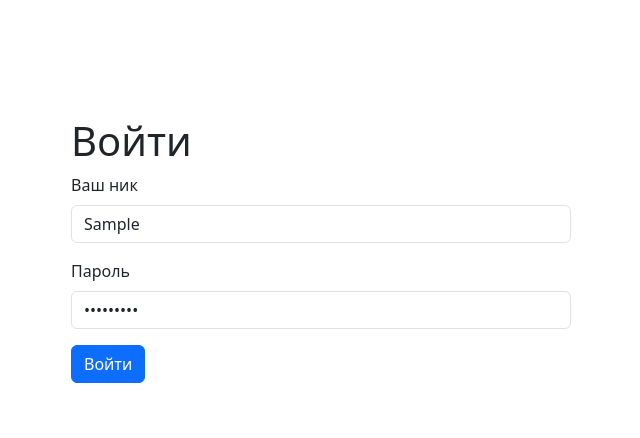
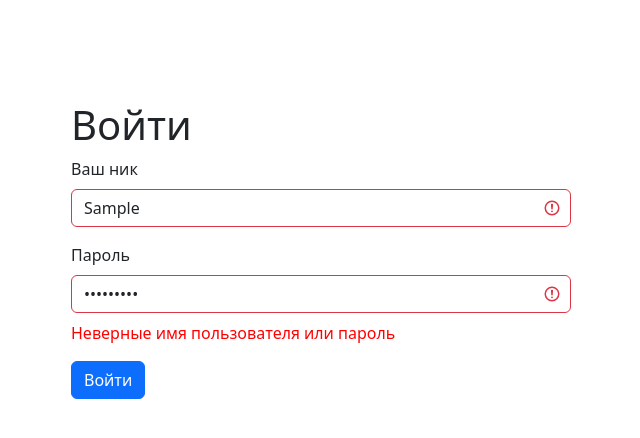
Before and after one commit to ankechkina/frontend-project-12, a React (Create React App) app in the folder frontend/: page /login in a window 1280 px wide. Both pictures are taken after typing "Sample", "Sample123" into the empty fields and a click on the button "Войти". Shown: the top 438 px of the page, without its empty margins (319-959 px from the left). Built offline with nearby package versions, Linux system fonts and the light colour scheme; no server answers.

Commit message:
add AuthLoader

```diff
--- a/frontend/package.json
+++ b/frontend/package.json
@@ -9,6 +9,7 @@
     "@testing-library/react": "^13.4.0",
     "@testing-library/user-event": "^13.5.0",
     "bootstrap": "^5.3.3",
+    "classnames": "^2.5.1",
     "formik": "^2.4.6",
     "react": "^18.3.1",
     "react-bootstrap": "^2.10.2",
--- a/frontend/src/App.js
+++ b/frontend/src/App.js
@@ -1,17 +1,25 @@
-import React from 'react';
+import React, { useEffect } from 'react';
 import { BrowserRouter as Router, Routes, Route } from 'react-router-dom';
 import Home from './components/Home';
 import Login from './components/Login';
 import NotFound from './components/NotFound';
+import AuthLoader from './components/AuthLoader';
+import { ROUTES } from './utils/router';
 
-const App = () => (
+const App = () => {
+  useEffect(() => {
+    localStorage.removeItem('token');
+  }, []);
+
+  return (
     <Router>
       <Routes>
-      <Route path="/" element={<Home />} />
-      <Route path="/login" element={<Login />} />
+        <Route path={ROUTES.home} element={<AuthLoader><Home /></AuthLoader>} />
+        <Route path={ROUTES.login} element={<Login />} />
         <Route path="*" element={<NotFound />} />
       </Routes>
     </Router>
   );
+};
 
 export default App;
--- /dev/null
+++ b/frontend/src/components/AuthLoader.js
@@ -0,0 +1,22 @@
+import { useEffect } from 'react';
+import { useDispatch } from 'react-redux';
+import { useNavigate } from 'react-router-dom';
+import { setUserData } from '../store/authSlice';
+
+const AuthLoader = ({ children }) => {
+  const dispatch = useDispatch();
+  const navigate = useNavigate();
+
+  useEffect(() => {
+    const storedToken = localStorage.getItem('token');
+    if (storedToken) {
+      dispatch(setUserData({ token: storedToken }));
+    } else {
+      navigate('/login');
+    }
+  }, [dispatch, navigate]);
+
+  return children;
+};
+
+export default AuthLoader;
--- a/frontend/src/components/Login.js
+++ b/frontend/src/components/Login.js
@@ -1,8 +1,9 @@
-import React from 'react';
+import React, { useState } from 'react';
 import { Formik, Form, Field } from 'formik';
 import {
   FormGroup, Label, Input, Button,
 } from 'reactstrap';
+import classNames from 'classnames';
 import { useDispatch } from 'react-redux';
 import { useNavigate } from 'react-router-dom';
 import { useLoginMutation } from '../api/authApi';
@@ -12,6 +13,7 @@ const Login = () => {
   const [login, { isLoading }] = useLoginMutation();
   const dispatch = useDispatch();
   const navigate = useNavigate();
+  const [authError, setAuthError] = useState(false);
 
   const handleSubmit = async (values, { setSubmitting }) => {
     try {
@@ -19,9 +21,8 @@ const Login = () => {
       localStorage.setItem('token', user.token);
       dispatch(setUserData({ token: user.token }));
       navigate('/');
-      console.log('ПОЛУЧИВСЯ ЗАЛОГИНИТЬСЯ!!');
     } catch (err) {
-      console.log('НЕ ПОЛУЧИВСЯ :(');
+      setAuthError(true);
       setSubmitting(false);
     }
   };
@@ -44,7 +45,7 @@ const Login = () => {
                 required
                 placeholder="Ваш ник"
                 id="username"
-                className="form-control"
+                className={classNames('form-control', { 'is-invalid': authError })}
                 as={Input}
               />
             </FormGroup>
@@ -57,9 +58,14 @@ const Login = () => {
                 required
                 placeholder="Пароль"
                 id="password"
-                className="form-control"
+                className={classNames('form-control', { 'is-invalid': authError })}
                 as={Input}
               />
+              {authError && (
+                <div style={{ color: 'red', marginTop: '0.5rem' }}>
+                  Неверные имя пользователя или пароль
+                </div>
+              )}
             </FormGroup>
             <Button type="submit" color="primary" disabled={isSubmitting || isLoading}>
               Войти
--- a/frontend/src/store/authSlice.js
+++ b/frontend/src/store/authSlice.js
@@ -16,6 +16,7 @@ const authSlice = createSlice({
     logOut: (state) => {
       state.token = null;
       state.isAuthenticated = false;
+      localStorage.removeItem('token');
     },
   },
 });
```
Also changed, not shown: 1 other file (tests, documents, lock files or other folders). Lines whose indentation alone changed are shown as unchanged.
